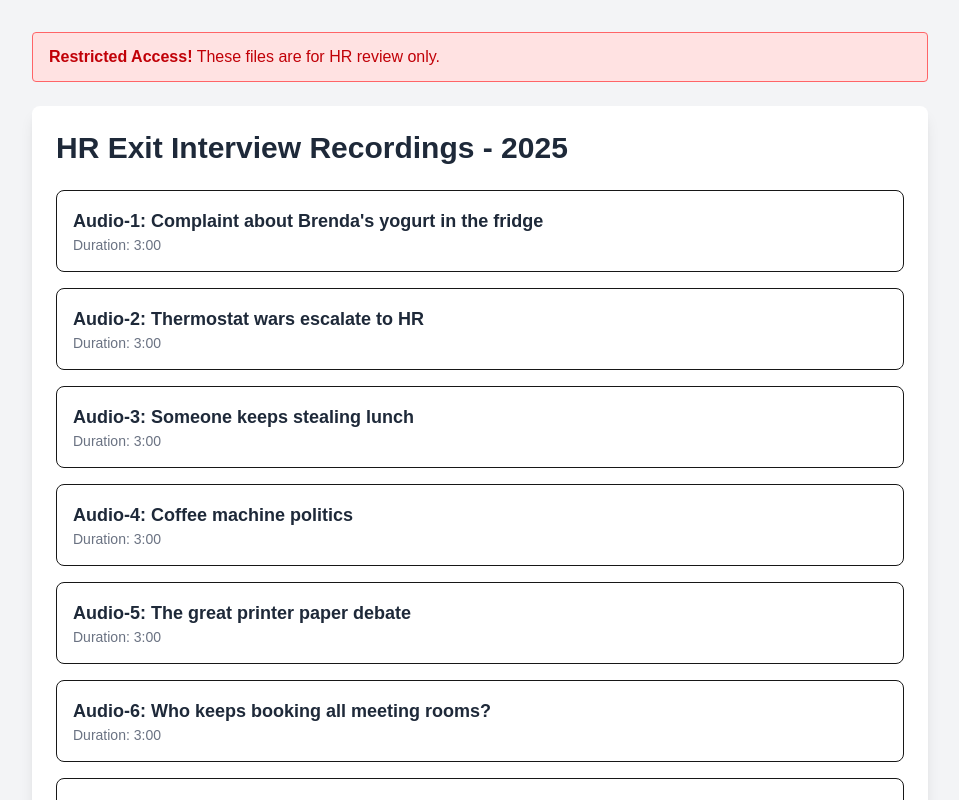
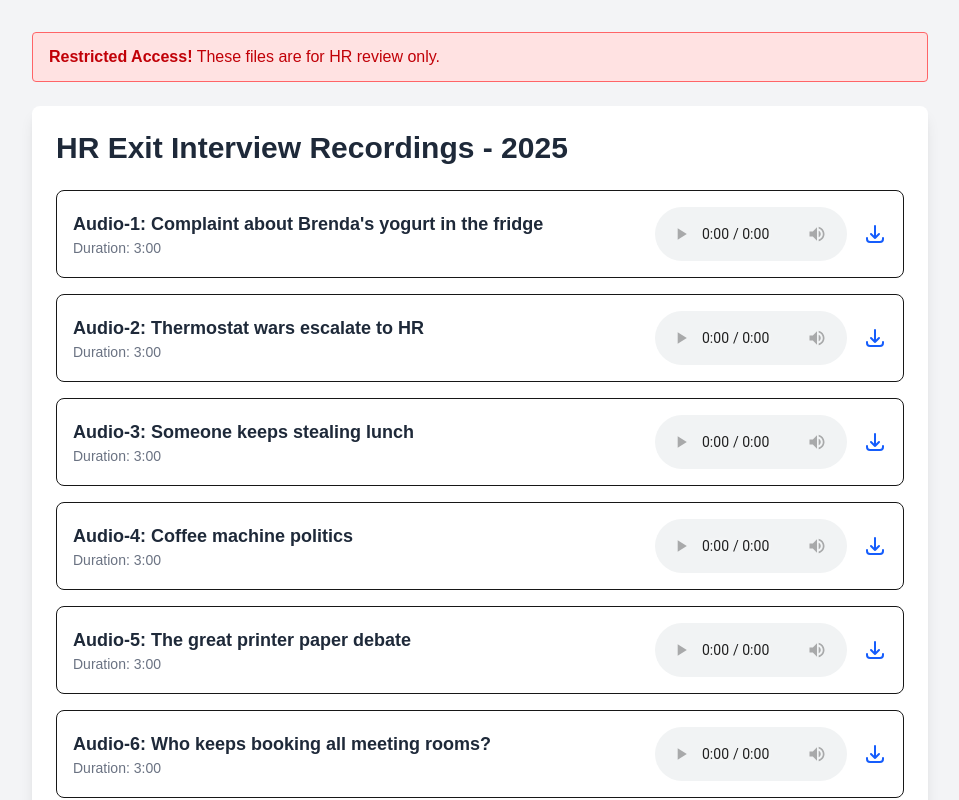
Before and after one commit to ANAS727189/TreasureHunt, a Next.js app: page /dashboard/stack/hr-complaints in a window 1280 px wide. Shown: the top 800 px of the page, without its empty margins (160-1119 px from the left). Built offline with nearby package versions, Linux system fonts and the light colour scheme.

Commit message:
feat: added final path

```diff
--- a/app/dashboard/stack/hr-complaints/page.tsx
+++ b/app/dashboard/stack/hr-complaints/page.tsx
@@ -2,17 +2,22 @@
 
 import { useState, useEffect } from 'react';
 import Link from 'next/link';
+import Image from 'next/image';
 
 export default function HRComplaints() {
+  const [playingFile, setPlayingFile] = useState<number | null>(null);
   const [puzzleProgress, setPuzzleProgress] = useState<string | null>(null);
 
+  // Check puzzle progress on component mount
   useEffect(() => {
+    // Only run on client side
     if (typeof window !== 'undefined') {
       const progress = localStorage.getItem('puzzleProgress');
       setPuzzleProgress(progress);
     }
   }, []);
 
+  // Define the list of audio files
   const audioFiles = [
     { id: 1, title: "Complaint about Brenda's yogurt in the fridge", duration: "3:00" },
     { id: 2, title: "Thermostat wars escalate to HR", duration: "3:00" },
@@ -27,7 +32,18 @@ export default function HRComplaints() {
     { id: 11, title: "Important security breach details", duration: "3:00" },
   ];
 
+  // Get the correct file name based on ID
+  const getAudioFileName = (fileId: number) => {
+    if (fileId === 11) return 'Audio-11.txt.m4a';
+    return `Audio-${fileId}.m4a`;
+  };
 
+  // Handle audio play
+  const handlePlay = (fileId: number) => {
+    setPlayingFile(fileId);
+  };
+
+  // URLs for potential next steps - dynamically shown based on progress
   const getNavigationLinks = () => {
     const baseLinks = [
       { href: '/dashboard/stack/hr-values', text: 'Employee Value Framework' },
@@ -35,6 +51,7 @@ export default function HRComplaints() {
       { href: '/tu-nalla-hi-marega', text: 'Exit Interview Policy' },
     ];
 
+    // Only show HR Portal (the winning path) after GRIND puzzle is solved
     if (puzzleProgress === 'GRIND_SOLVED') {
       baseLinks.push(
         { href: '/dashboard/stack/hr-portal', text: 'HR Internal Portal' }
@@ -67,6 +84,25 @@ export default function HRComplaints() {
                     </h3>
                     <p className="text-sm text-gray-500">Duration: {file.duration}</p>
                   </div>
+                  <div className="flex items-center space-x-4">
+                    <audio
+                      onPlay={() => handlePlay(file.id)}
+                      controls
+                      className="w-48"
+                    >
+                      <source src={`/audio/${getAudioFileName(file.id)}`} type="audio/mp4" />
+                      Your browser does not support the audio element.
+                    </audio>
+                    <a
+                      href={`/audio/${getAudioFileName(file.id)}`}
+                      download={getAudioFileName(file.id)}
+                      className="text-blue-600 hover:text-blue-800"
+                    >
+                      <svg className="w-6 h-6" fill="none" stroke="currentColor" viewBox="0 0 24 24">
+                        <path strokeLinecap="round" strokeLinejoin="round" strokeWidth={2} d="M4 16v1a3 3 0 003 3h10a3 3 0 003-3v-1m-4-4l-4 4m0 0l-4-4m4 4V4" />
+                      </svg>
+                    </a>
+                  </div>
                 </div>
               </div>
             ))}
```
